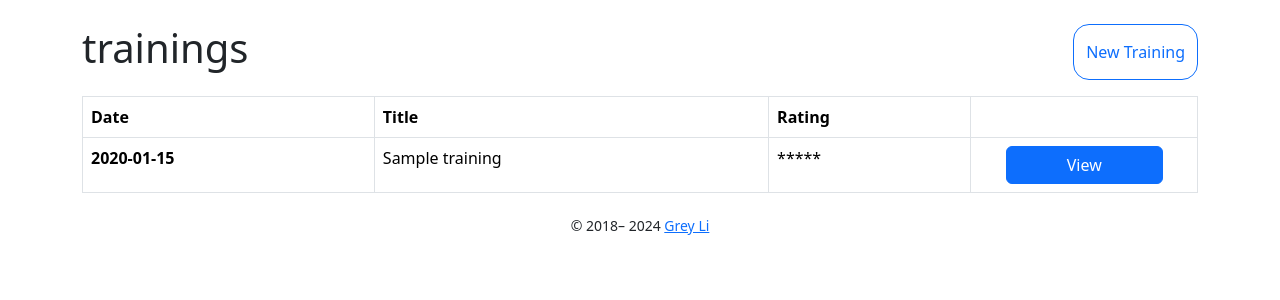
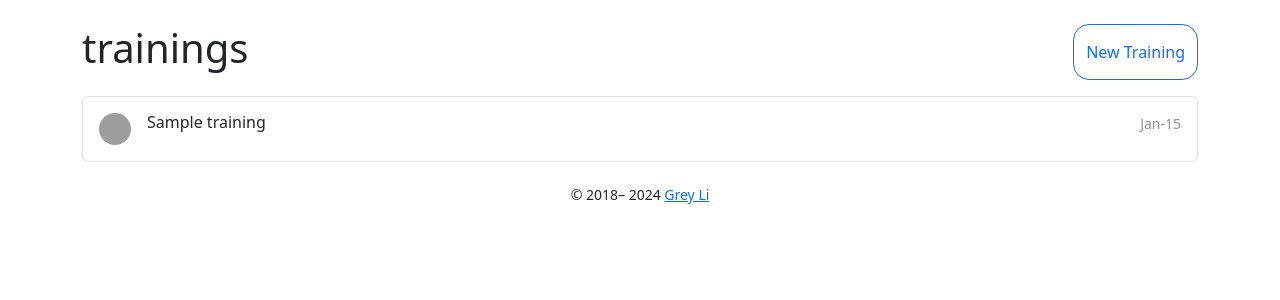
Before and after one commit to mielski/volleyapp, a Flask app: template templates/trainings.html in a window 1280 px wide. Shown: the part 56-356 px from the top of the page. Run offline with Flask 3, Linux system fonts and the light colour scheme; the template is opened without the code that fills it: most values are stand-ins (such as "Sample title", 1, 10 or a date in 2020); some libraries are stand-ins or nearby versions; grey boxes are pictures that could not be loaded.

Commit message:
simplify training_base.html - remove development elements trainings.html: use listgroup instead of table

```diff
--- a/templates/trainings.html
+++ b/templates/trainings.html
@@ -8,37 +8,21 @@
     <a class="btn btn-outline-primary rounded-4 align-content-center" href={{ url_for('create_training') }}>New
       Training</a>
   </div>
-  <table class="table table-bordered">
-    <thead>
-    <tr>
-      <th scope="col">Date</th>
-      <th scope="col">Title</th>
-      <th scope="col">Rating</th>
-      <th scope="col"></th>
-    </tr>
-    </thead>
-    <tbody>
+  <div class="list-group">
     {% for training in trainings %}
-      <tr>
-        <th scope="row">
-          <time datetime="{{ training.training_date.date().isoformat() }}">
-            {{ training.training_date.date().isoformat() }}</time>
-        </th>
-        <td>{{ training.title }}</td>
-        <td>*****</td>
-        <td>
-          <div class="d-flex flex-row justify-content-center">
-            <button class="btn btn-primary w-75" href="#">
-              View
-            </button>
+      <a href="#" class="list-group-item list-group-item-action d-flex gap-3 py-3" aria-current="true">
+        <img src="https://cdn4.iconfinder.com/data/icons/evil-icons-user-interface/64/clock-512.png" alt="twbs"
+             width="32" height="32" class="rounded-circle flex-shrink-0">
+        <div class="d-flex w-100 justify-content-between">
+          <div>
+            <h6 class="mb-0">{{ training.title }}</h6>
           </div>
-        </td>
-      </tr>
+          <small class="opacity-50 text-nowrap">
+            <time datetime="{{ training.training_date }}">{{ training.training_date.strftime("%b-%d") }}</time>
+          </small>
+        </div>
+      </a>
     {% endfor %}
-
-    </tbody>
-  </table>
-
-
+  </div>
 
 {% endblock %}
```
Also changed, not shown: templates/training_base.html (+1 -33 lines).
